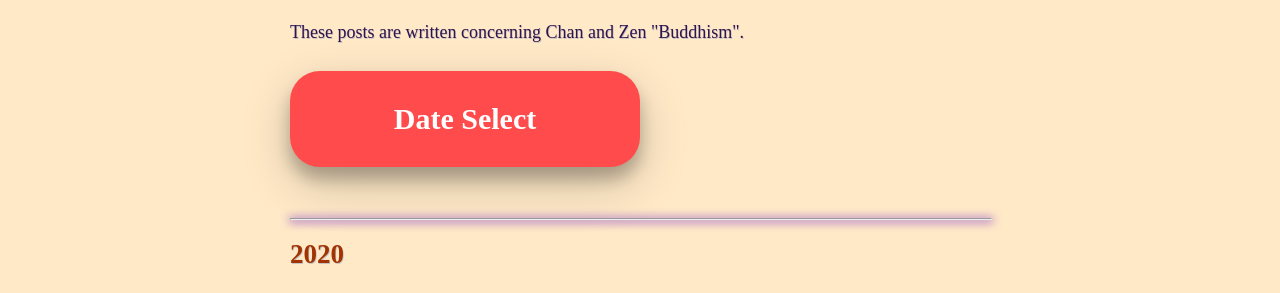
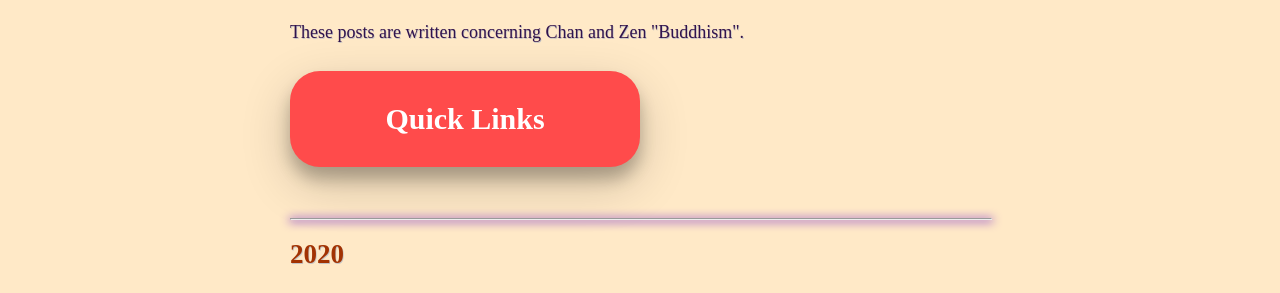
Before and after one commit to royalsaltmerchant/jadetreasury, a Jekyll site: the page built from posts/zen_posts.html, in a window 1280 px wide and 900 px high. Shown: the part 189-482 px from the top of the window. Built offline with Jekyll 4.4.1, drawn with Linux system fonts in a browser that asks for light colours; some web fonts are replaced.

Commit message:
quick links instead of date select

```diff
--- a/posts/zen_posts.html
+++ b/posts/zen_posts.html
@@ -6,7 +6,7 @@ layout: default
     <h2>Posts on Zen/Chan:</h2>
     <p>These posts are written concerning Chan and Zen "Buddhism".</p>
     <br>
-    <button class="date-button" onclick="showDates()"><h3>Date Select</h3></button>
+    <button class="date-button" onclick="showDates()"><h3>Quick Links</h3></button>
     <br>
     <!-- search by date -->
     <div class="dates" id="dates">
```
